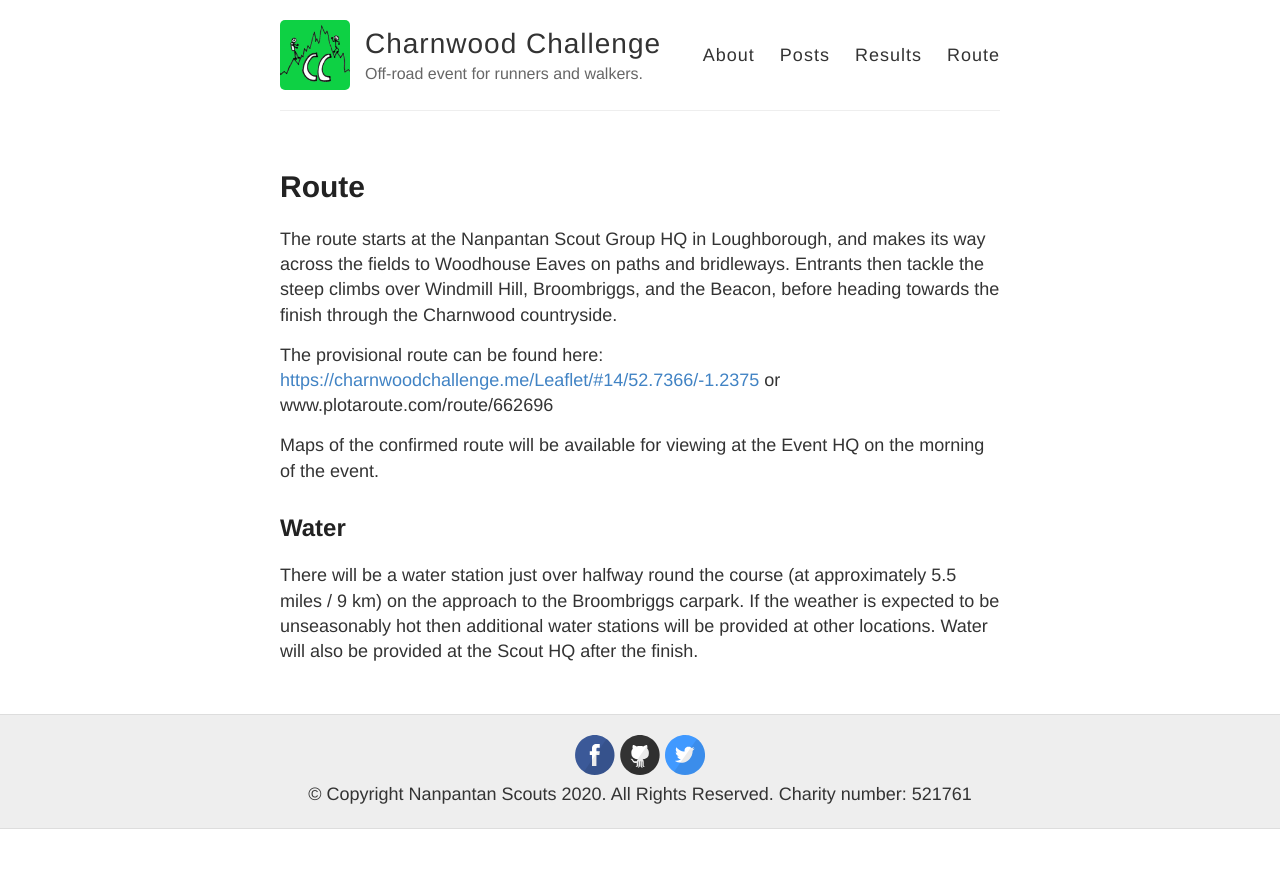
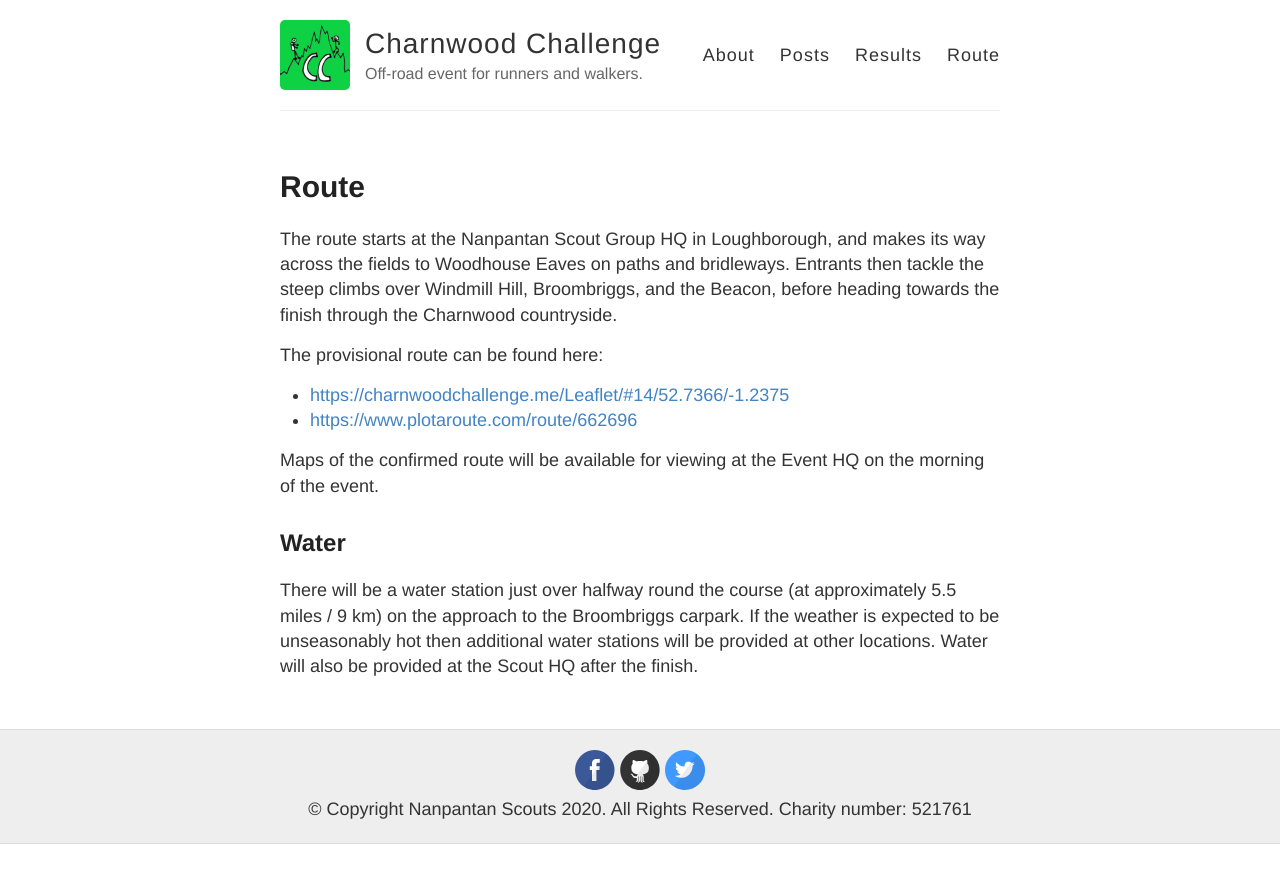
Before and after one commit to Charnwood-Challenge/Charnwood-Challenge.github.io, a Jekyll site: the page built from route.md, in a window 1280 px wide. Shown: the top 883 px of the page. Built offline with Jekyll 4.4.1, drawn with Linux system fonts in a browser that asks for light colours.

Commit message:
Update route.md

```diff
--- a/route.md
+++ b/route.md
@@ -6,7 +6,9 @@ permalink: /route/
 
 The route starts at the Nanpantan Scout Group HQ in Loughborough, and makes its way across the fields to Woodhouse Eaves on paths and bridleways.  Entrants then tackle the steep climbs over Windmill Hill, Broombriggs, and the Beacon, before heading towards the finish through the Charnwood countryside.
 
-The provisional route can be found here: <https://charnwoodchallenge.me/Leaflet/#14/52.7366/-1.2375> or www.plotaroute.com/route/662696
+The provisional route can be found here:
+- <https://charnwoodchallenge.me/Leaflet/#14/52.7366/-1.2375>
+- <https://www.plotaroute.com/route/662696>
 
 Maps of the confirmed route will be available for viewing at the Event HQ on the morning of the event.
 
```
